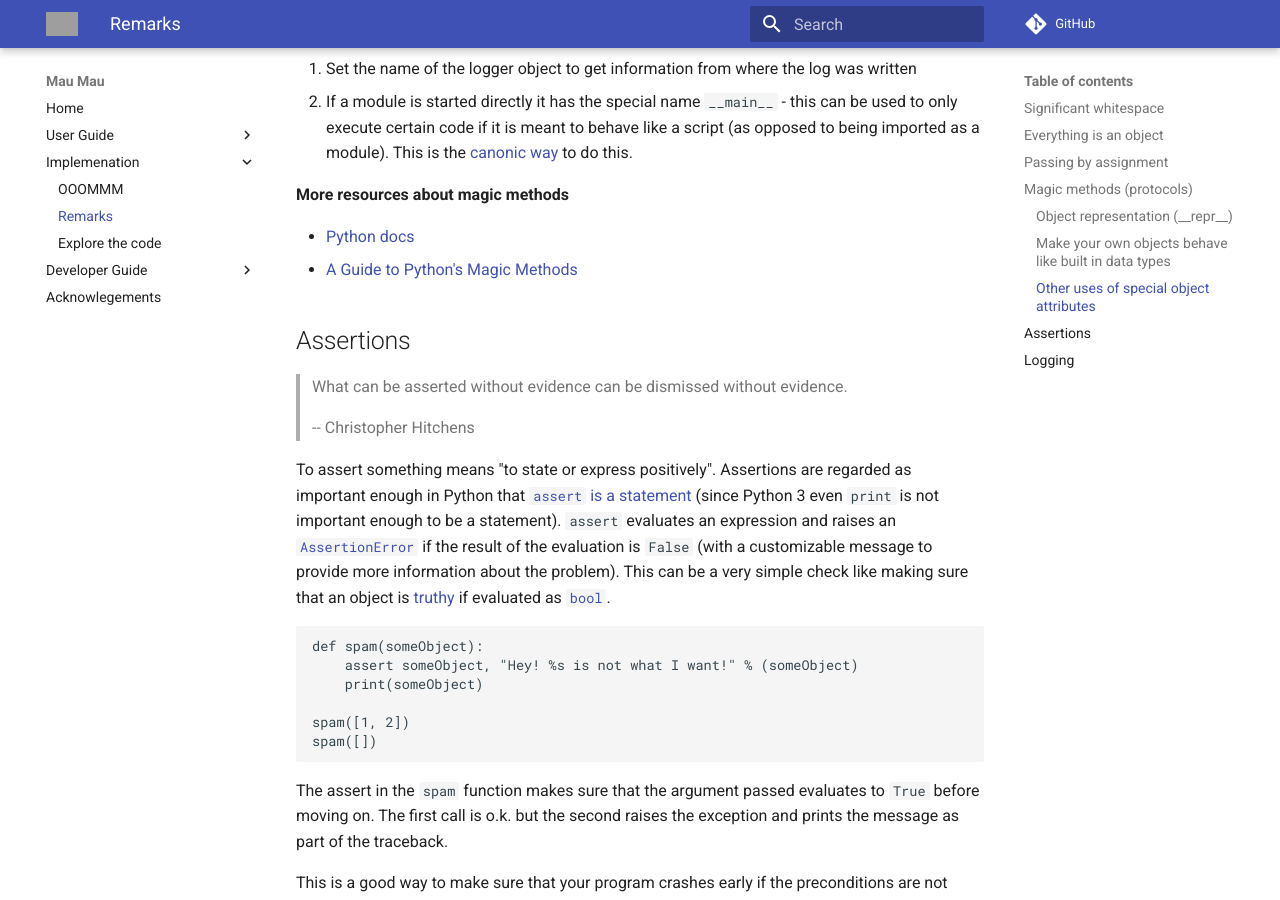
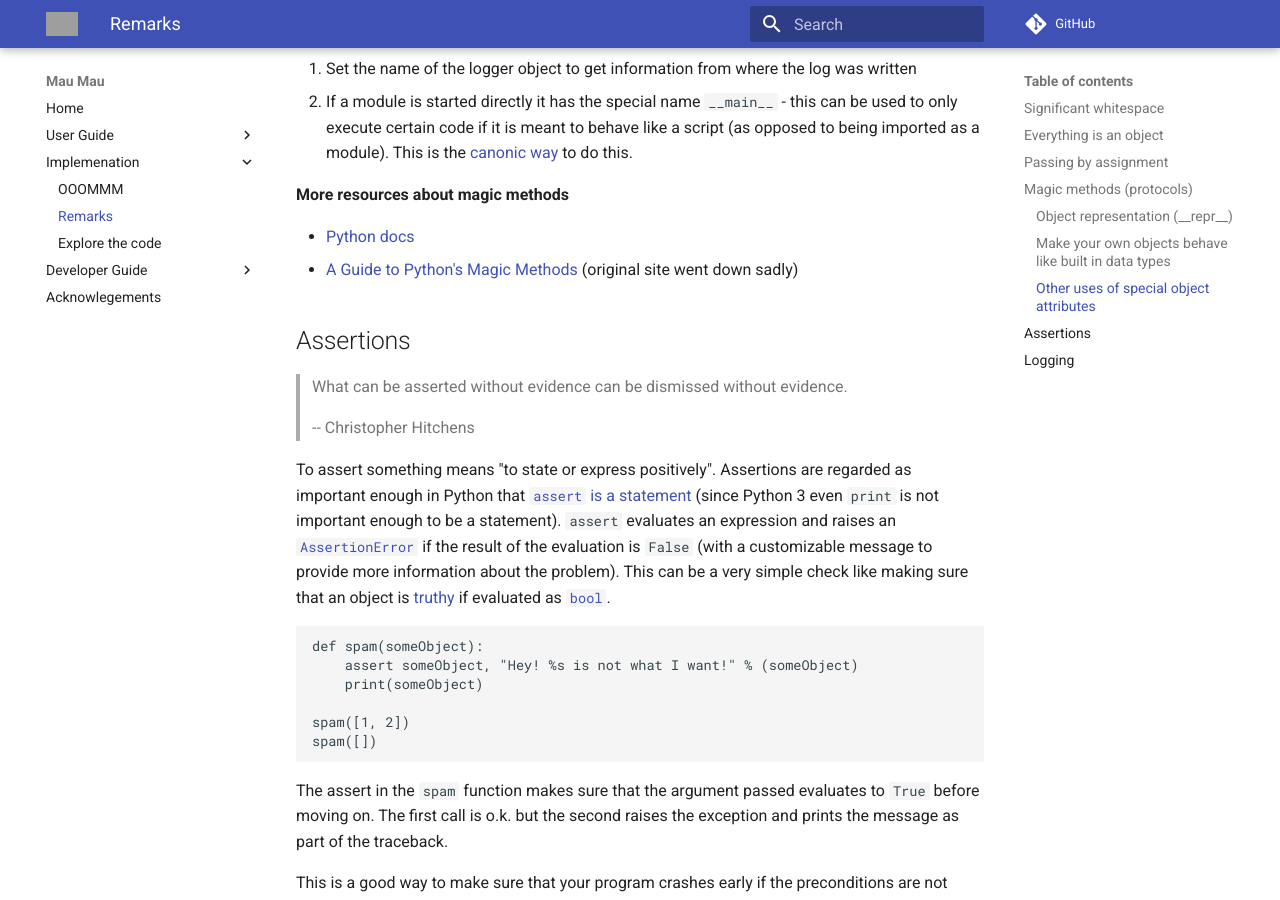
Before and after one commit to obestwalter/mau-mau, an MkDocs documentation site: the page built from docs/implementation/remarks.md, in a window 1280 px wide and 900 px high, scrolled down 2354 px. Built offline with MkDocs 1.6.1 and Material for MkDocs 9.7.7, drawn with Linux system fonts in a browser that asks for light colours; comment, search, counter and statistics services are not loaded; old or Windows-style settings are respelled for this version of MkDocs; grey boxes are pictures that could not be loaded.

Commit message:
fix broken link

```diff
--- a/docs/implementation/remarks.md
+++ b/docs/implementation/remarks.md
@@ -67,7 +67,7 @@
 **More resources about magic methods**
 
 * [Python docs](https://docs.python.org/3/reference/datamodel.html?highlight=__repr__#special-method-names)
-* [A Guide to Python's Magic Methods](http://www.rafekettler.com/magicmethods.html)
+* [A Guide to Python's Magic Methods](https://web.archive.org/web/20161022174026/http://www.rafekettler.com/magicmethods.html) (original site went down sadly)
 
 ## Assertions
 
```
